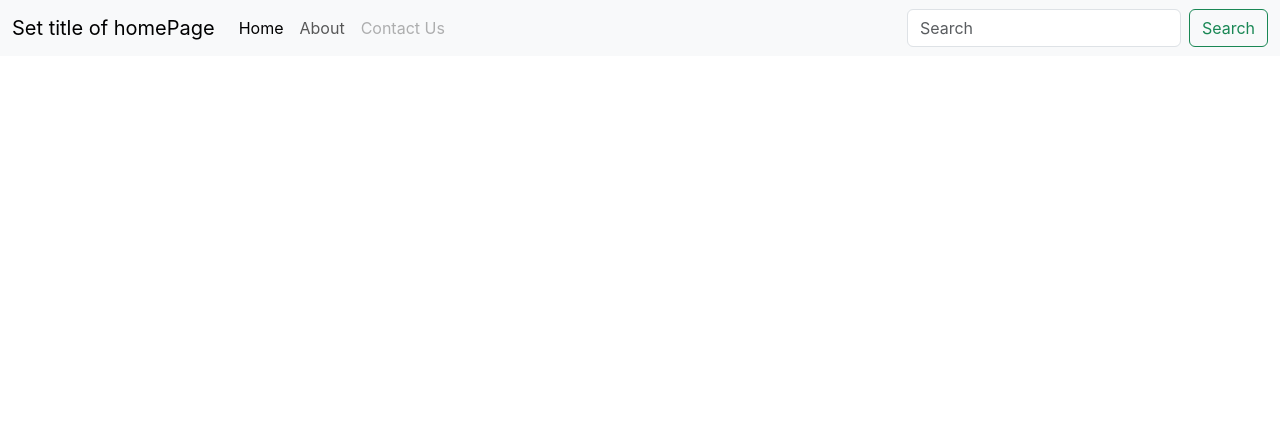
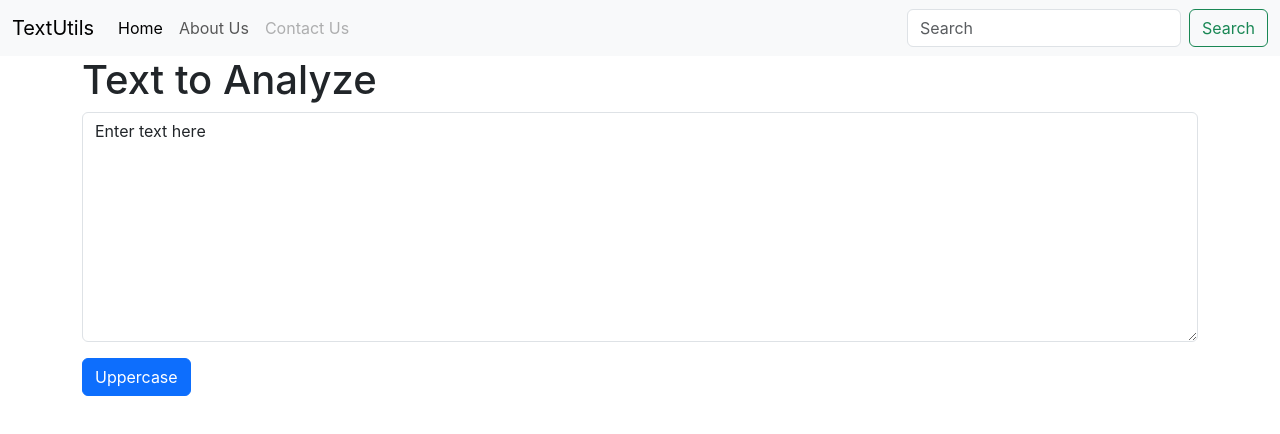
Before and after one commit to anoop-singh15/React-basic, a React (Create React App) app in the folder project-1_textutils/: page / in a window 1280 px wide. Shown: the top 434 px of the page. Built offline with nearby package versions, Linux system fonts and the light colour scheme.

Commit message:
Some data modified adn Event Handling and state in React'

```diff
--- a/project-1_textutils/src/6_components/Navbar.js
+++ b/project-1_textutils/src/6_components/Navbar.js
@@ -27,7 +27,7 @@ export default function Navbar(props) {
               <li><a classNameName="dropdown-item" href="/">Something else here</a></li>
             </ul>
           </li> */}
-          <li classNameName="nav-item">
+          <li className="nav-item">
             <a className="nav-link disabled" aria-disabled="true">Contact Us</a>
           </li>
         </ul>
--- /dev/null
+++ b/project-1_textutils/src/6_components/TextForm.js
@@ -0,0 +1,36 @@
+import React,{useState} from 'react'
+
+export default function
+(props) {
+        // use of state
+        // text will  be updated using setText function
+        const [text,setText]=useState("Enter text here");
+        // text="sdasd";    wrong way to update text
+        // setText("new");  correct way to update text state
+
+        const handleUppercase=()=>{
+            console.log("uppercase clicked "+text)
+            setText(text.toUpperCase()  );
+
+        }
+
+        const handleOnChange=(event)=>{
+            console.log("On change");
+            // console.log(event.target.value);
+            setText(event.target.value);
+        }
+
+
+    return (
+        <div>
+            <div className="mb-3">
+                <h1>{props.heading} </h1>
+
+                <textarea className="form-control" value={text} onChange={handleOnChange} id="box" rows="9"></textarea>
+            </div>
+            <button className="btn btn-primary" onClick={handleUppercase}>Uppercase</button>
+        </div>
+
+
+    )
+}
--- a/project-1_textutils/src/App.js
+++ b/project-1_textutils/src/App.js
@@ -2,13 +2,20 @@
 import './App.css';
 
 import Navbar from './6_components/Navbar'
+import TextForm from './6_components/TextForm';
 
 // let a = "REACT";
 function App() {
   return (
     <>
-     {/* <Navbar title="TextUtils" About="About Us"/> */}
-     <Navbar/>
+     <Navbar title="TextUtils" About="About Us"/>
+     {/* <Navbar /> */}
+
+     {/* Changes in 7-state and event handling */}
+     <div className="container">
+     <TextForm heading="Text to Analyze"/>
+
+     </div>
 
     </>
   );
```
Also changed, not shown: project-1_textutils/7_State_Event-Handling.txt (added).
